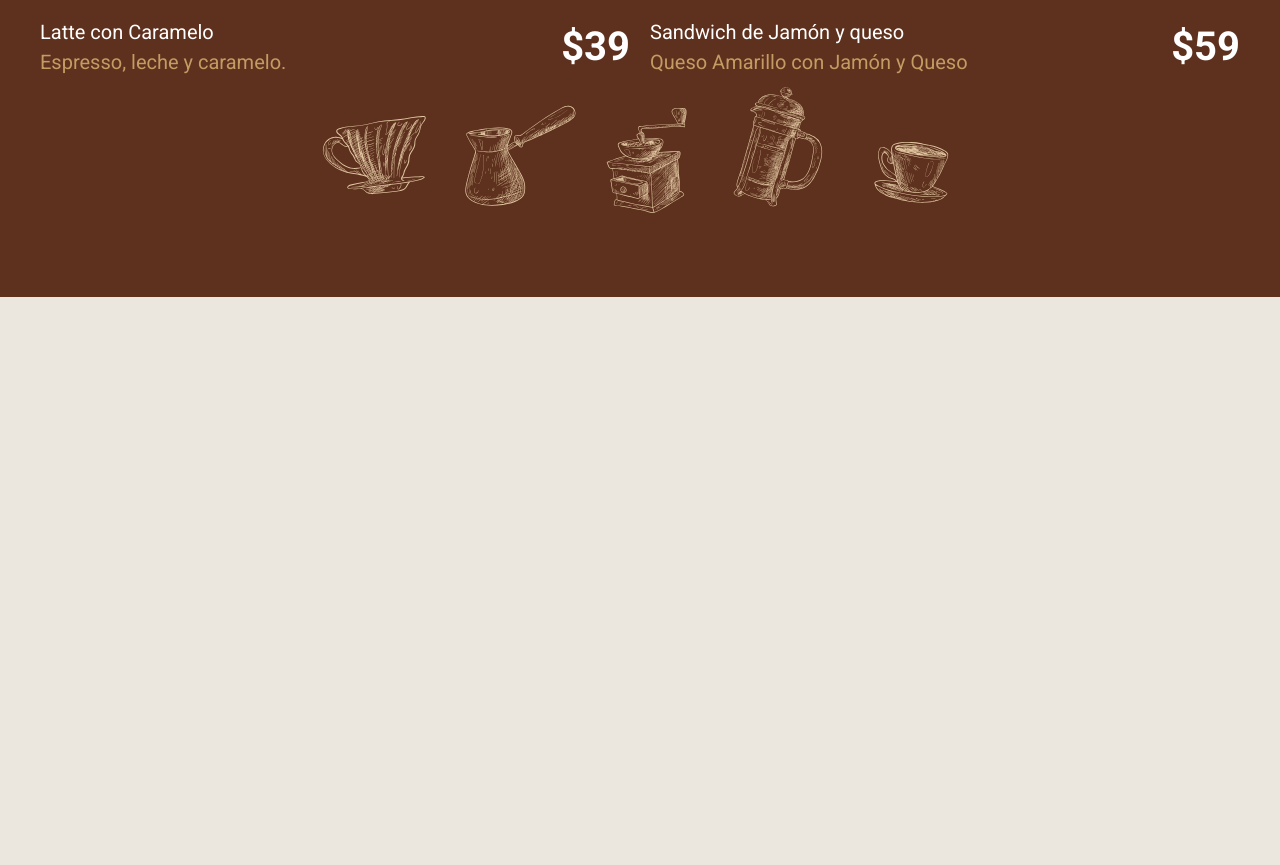
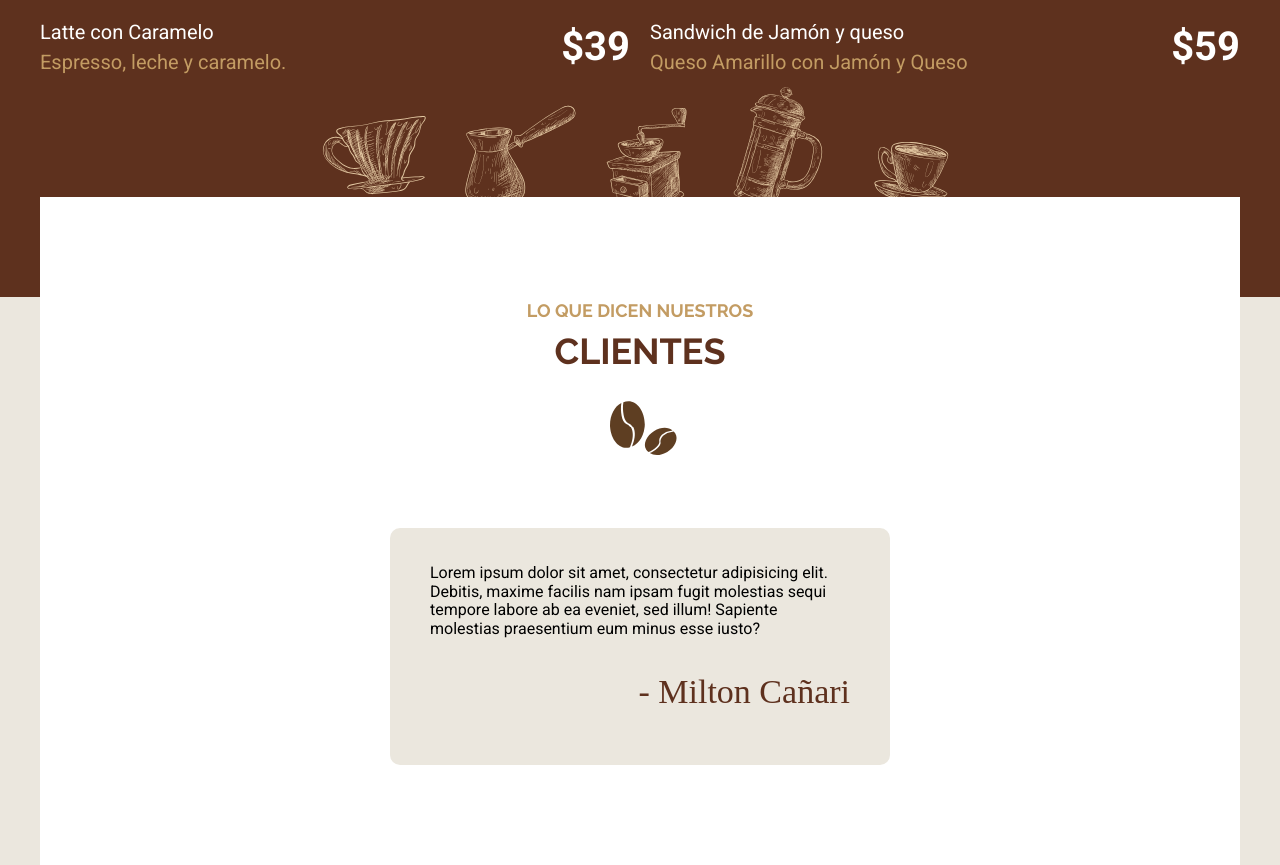
Before and after one commit to DevMeans/cafeteria, a website: page index.html in a window 1280 px wide. Shown: the part 3993-4858 px from the top of the page. Before the commit the page ends 4290 px from the top, so only its background shows below. Drawn offline with Linux system fonts and the light colour scheme; a web font is replaced by a local one.

Commit message:
añadido testimoniales

```diff
--- a/index.html
+++ b/index.html
@@ -177,6 +177,19 @@
             </section>
         </div>
     </section>
+    <section class="nuestros-testimoniales contenedor margin-negativo-10 bg-white">
+        <h2>
+            <span>Lo que dicen nuestros </span>Clientes
+        </h2>
+        <div class="testimonial">
+            <p>
+                Lorem ipsum dolor sit amet, consectetur adipisicing elit. Debitis, maxime facilis nam ipsam fugit
+                molestias sequi tempore labore ab ea eveniet, sed illum! Sapiente molestias praesentium eum minus esse
+                iusto?
+            </p>
+            <p class="autor">- Milton Cañari</p>
+        </div>
+    </section>
 </body>
 
 </html>
--- a/src/scss/base/_utilidades.scss
+++ b/src/scss/base/_utilidades.scss
@@ -5,3 +5,9 @@
 .bg-primario{
     background-color: v.$primario;
 }
+.margin-negativo-10{
+    margin-top: -10rem;
+}
+.bg-white{
+    background-color: v.$blanco;
+}
--- a/src/scss/inicio/_index.scss
+++ b/src/scss/inicio/_index.scss
@@ -2,3 +2,4 @@
 @forward 'iconos';
 @forward 'galeria';
 @forward 'menu';
+@forward 'testimoniales';
--- /dev/null
+++ b/src/scss/inicio/_testimoniales.scss
@@ -0,0 +1,21 @@
+@use "base/variables" as v;
+@use "base/mixins" as m;
+.nuestros-testimoniales {
+  padding: 10rem 2rem; /*por el margin colocado saliente*/
+  @include m.tablet {
+    padding: 10rem;
+  }
+  .testimonial{
+    background-color: v.$cafeClaro;
+    padding: 2rem 4rem;
+    max-width: 50rem;
+    margin: 0 auto;
+    border-radius: 1rem;
+   .autor{
+    text-align: right;
+    font-size: 3.4rem;
+    color: v.$primario;
+    font-family: v.$fuente_cursiva;
+   }
+  }
+}
```
Also changed, not shown: build/css/app.css.
